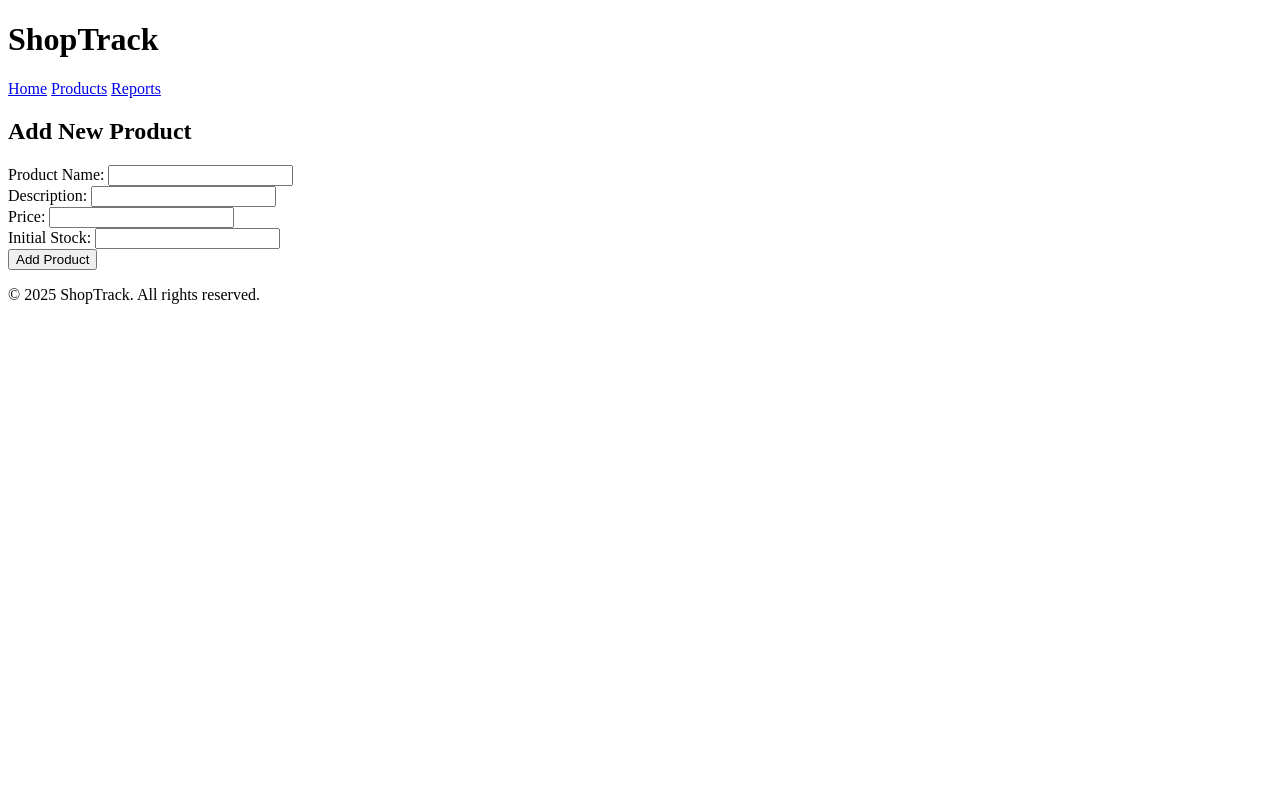
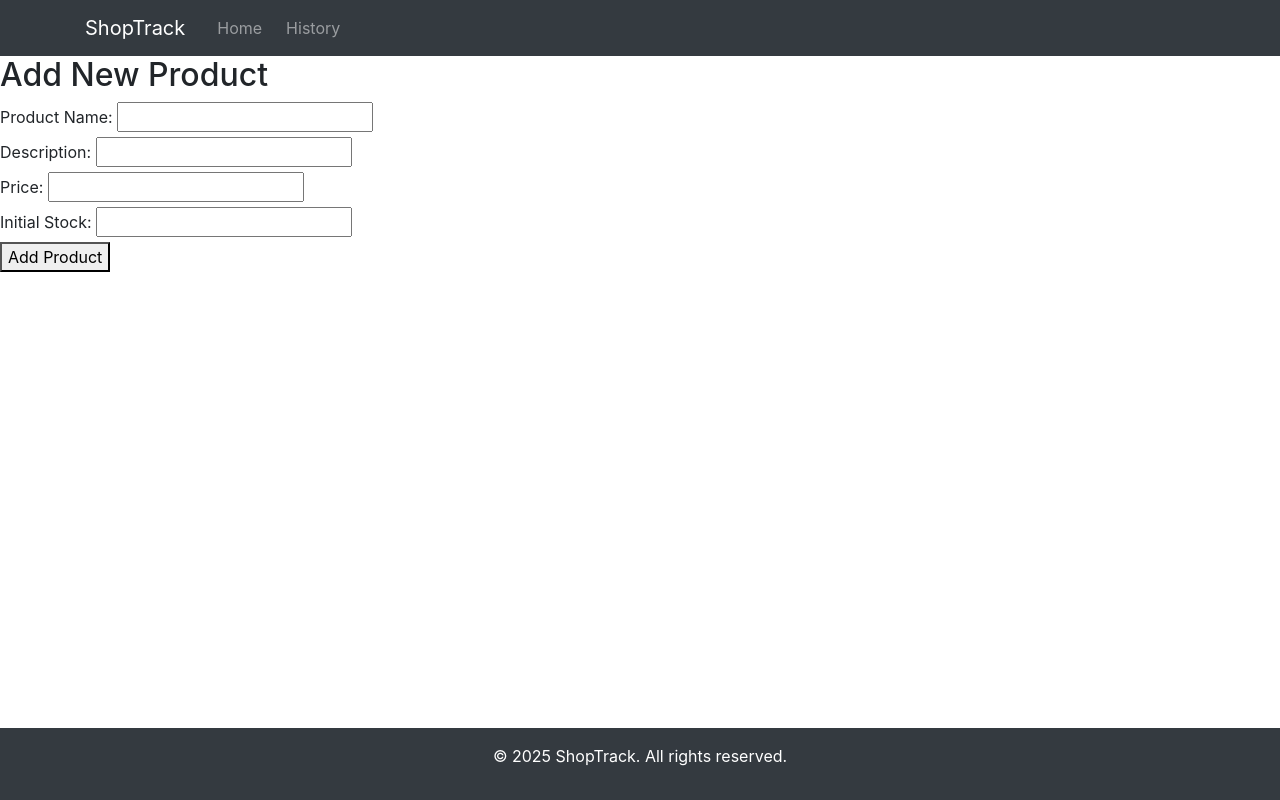
Before and after one commit to luca-avila/ShopTrack, a Flask app: page /add_product in a window 1280 px wide. Run offline with Flask 3, Linux system fonts and the light colour scheme; some libraries are stand-ins or nearby versions.

Commit message:
Add basic footer and nav bar

```diff
--- a/app.py
+++ b/app.py
@@ -48,8 +48,7 @@ with sqlite3.connect(DATABASE) as connection:
 
 @app.route('/')
 def index():
-    # Home page: summary/dashboard (e.g., stats, quick links)
-    return render_template('index.html')
+    return redirect('/products')
 
 @app.route('/products', methods=['GET'])
 def products():
--- a/templates/base.html
+++ b/templates/base.html
@@ -3,16 +3,30 @@
 <head>
     <meta charset="UTF-8">
     <meta name="viewport" content="width=device-width, initial-scale=1">
+    <link rel="stylesheet" href="https://cdn.jsdelivr.net/npm/bootstrap@4.2.1/dist/css/bootstrap.min.css" integrity="sha384-GJzZqFGwb1QTTN6wy59ffF1BuGJpLSa9DkKMp0DgiMDm4iYMj70gZWKYbI706tWS" crossorigin="anonymous">
     <title>{% block title %}ShopTrack{% endblock %}</title>
 </head>
 <body>
     <header>
-        <h1>ShopTrack</h1>
-        <nav>
-            <a href="/">Home</a>
-            <a href="/products">Products</a>
-            <a href="/reports">Reports</a>
+        <nav class="navbar navbar-expand-lg navbar-dark bg-dark">
+            <div class="container">
+                <a class="navbar-brand" href="/">ShopTrack</a>
+                <button class="navbar-toggler" type="button" data-bs-toggle="collapse" data-bs-target="#navbarNav">
+                <span class="navbar-toggler-icon"></span>
+                </button>
+                <div class="collapse navbar-collapse" id="navbarNav">
+                    <ul class="navbar-nav ms-auto">
+                        <li class="nav-item mx-2">
+                            <a class="nav-link" href="/">Home</a>
+                        </li>
+                        <li class="nav-item">
+                            <a class="nav-link" href="/reports">History</a>
+                        </li>
+                    </ul>
+                </div>
+            </div>
         </nav>
+
     </header>
 
     <main>
@@ -20,7 +34,7 @@
         {% endblock %}
     </main>
 
-    <footer>
+    <footer class="fixed-bottom bg-dark text-white text-center py-3">
         <p>&copy; 2025 ShopTrack. All rights reserved.</p>
     </footer>
 </body>
```
